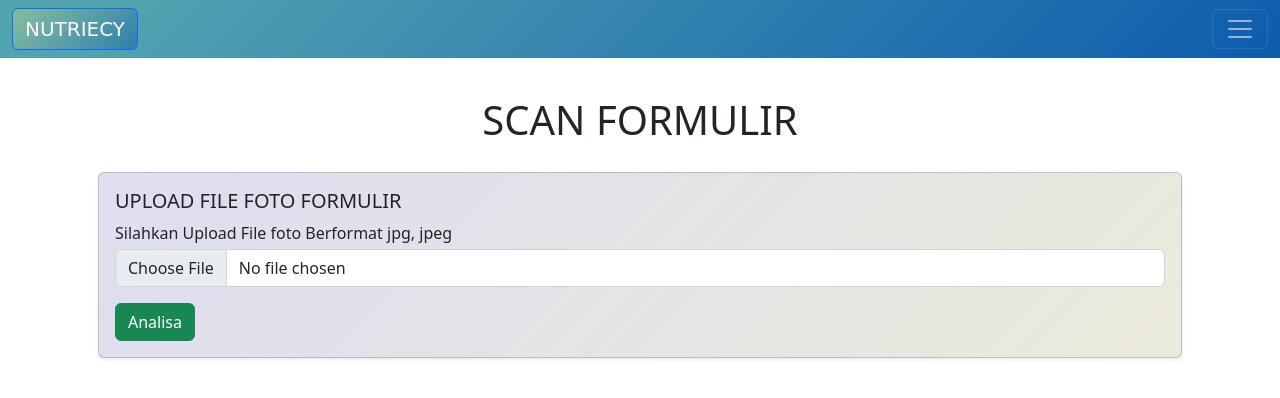
After one commit to golDroger999/nutriAI, a Flask app: page /scan-form in a window 1280 px wide. The commit adds this page. Shown: the top 398 px of the page. Run offline with Flask 2, Linux system fonts and the light colour scheme; some libraries are stand-ins or nearby versions; some web fonts are replaced.

Commit message:
ngerjain scanner dokumen

```diff
--- /dev/null
+++ b/web/scanform/form.py
@@ -0,0 +1,9 @@
+from flask_wtf import FlaskForm
+from wtforms import (FileField, SubmitField)
+from flask_wtf.file import FileRequired
+
+
+
+class document(FlaskForm):
+    document = FileField('Silahkan Upload File foto Berformat jpg, jpeg', validators=[FileRequired()])
+    analisa = SubmitField('Analisa')
--- a/web/scanform/routes.py
+++ b/web/scanform/routes.py
@@ -1,3 +1,11 @@
 from flask import (render_template, redirect, Request, Blueprint)
+from web.scanform.form import document
+
 
 scanner = Blueprint('scanner', __name__)
+
+
+@scanner.route('/scan-form', methods=['GET', 'POST'])
+def scanner_page():
+    form = document()
+    return render_template('scanner.html', form=form)
--- a/web/templates/base.html
+++ b/web/templates/base.html
@@ -38,7 +38,7 @@
                 </li>
 
                 <li class="nav-item">
-                  <a class="nav-link active btn btn-danger shadow-lg  mb-3" aria-current="page" href="#">SCAN FORM</a>
+                  <a class="nav-link active btn btn-danger shadow-lg  mb-3" aria-current="page" href="{{url_for('scanner.scanner_page')}}">SCAN FORM</a>
                 </li>
 
 
--- /dev/null
+++ b/web/templates/scanner.html
@@ -0,0 +1,29 @@
+{%extends 'base.html'%}
+
+
+{%block content%}
+
+<div class="product-title d-flex justify-content-center pt-5 mt-5 mb-1">
+    <h3 class="display-6">
+        SCAN FORMULIR
+    </h3>
+</div>
+
+<div class="container">
+    <div class="upload-csv pt-1 mt-3 mb-1 pb-1">
+        <div class="card shadow-sm mb-1 mx-3">
+            <div class="card-body">
+                <h5 class="card-title">UPLOAD FILE FOTO FORMULIR</h5>
+                <form method="post" enctype="multipart/form-data">
+                    <div>
+                        {{form.document.label(class='form-control-label mb-1')}}
+                        {{form.document(class='csv form-control mb-3', type='file')}}
+                    </div>
+                    {{form.analisa(class='analisa btn btn-success')}}
+            </div>
+            </form>
+        </div>
+    </div>
+</div>
+
+{% endblock %}
```
Also changed, not shown: web/templates/spreadsheet.html (+16 -16 lines), web/spreadsheet/routes.py (line endings or trailing spaces).
